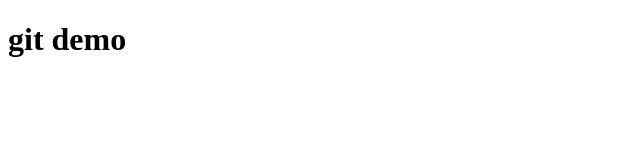
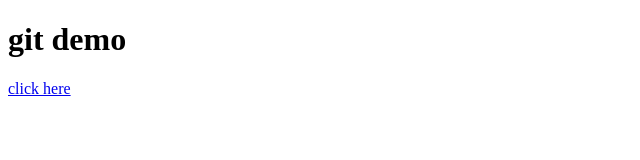
Before and after one commit to weirdName07/gitdemo, a plain HTML site: page index.html in a window 1280 px wide. Shown: the full height of the page, 0-640 px from the left. Drawn offline with Linux system fonts and the light colour scheme.

Commit message:
modified

```diff
--- a/index.html
+++ b/index.html
@@ -10,6 +10,7 @@
     </head>
     <body>
         <h1>git demo</h1>
+        <a href="https://www.youtube.com/watch?v=dQw4w9WgXcQ">click here</a>
         <script src="" async defer></script>
     </body>
 </html>
```
Also changed, not shown: gitcommands.txt (added), 1 other file.
